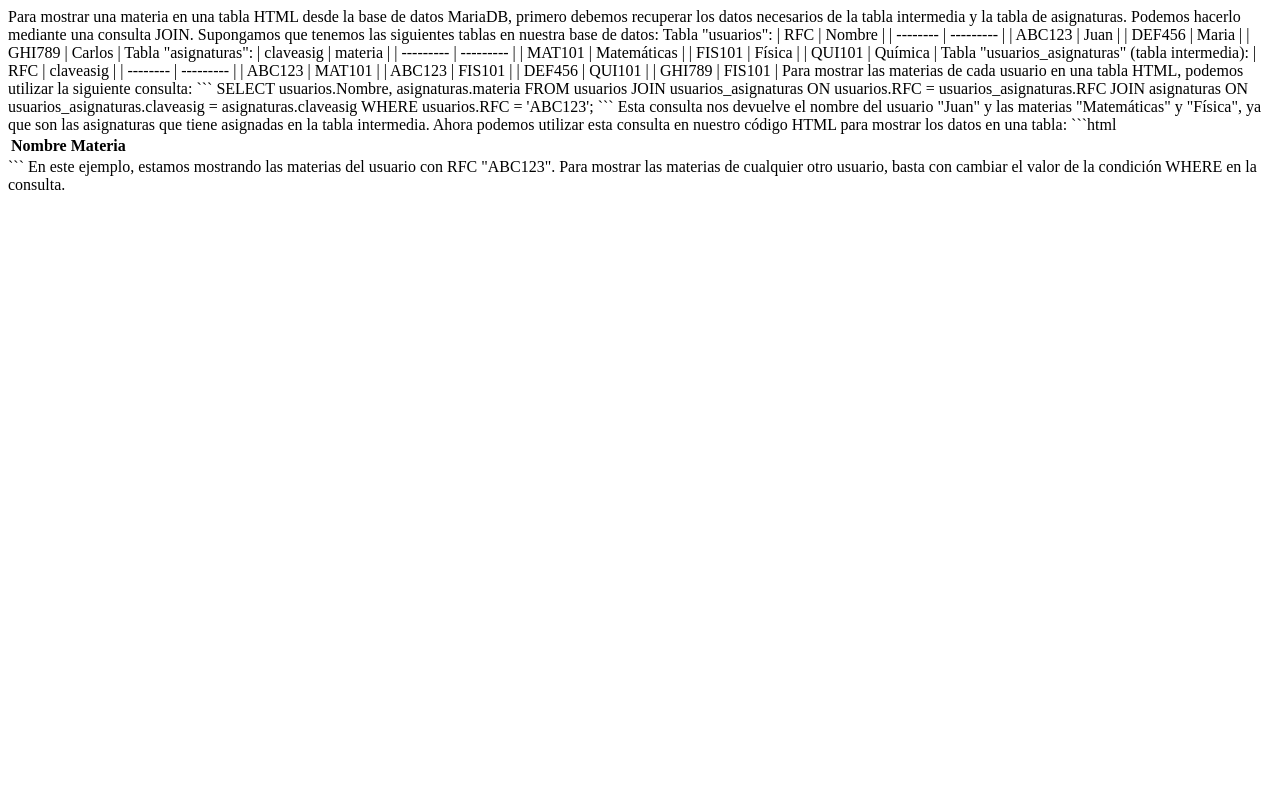
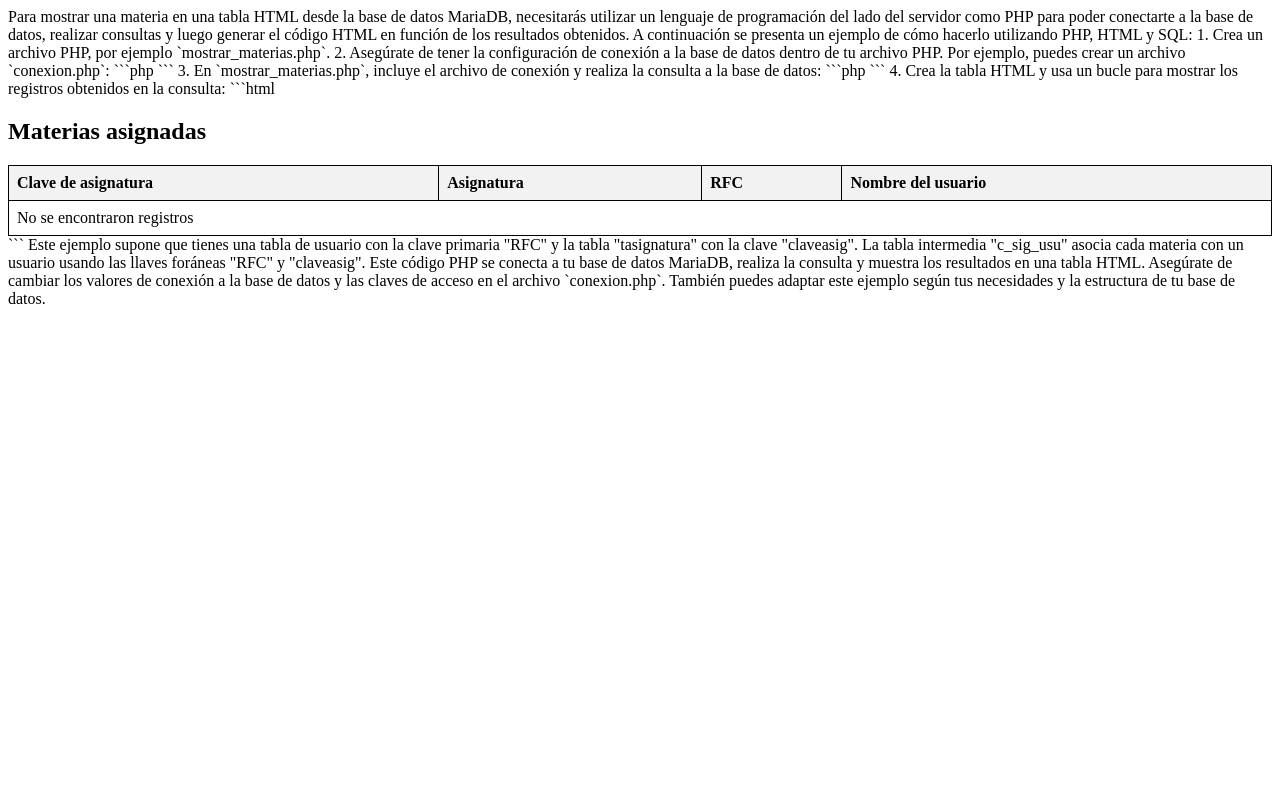
Before and after one commit to ScorpionSGOC/Notas-IDAC, a PHP site: page /Nota.php in a window 1280 px wide. Run offline with PHP 8.4, Linux system fonts and the light colour scheme; data that the repository does not hold is empty; a stand-in replaces the project's code that opens the database connection.

Commit message:
Actualizar Nota.php

````diff
--- a/Nota.php
+++ b/Nota.php
@@ -1,82 +1,89 @@
-Para mostrar una materia en una tabla HTML desde la base de datos MariaDB, primero debemos recuperar los datos necesarios de la tabla intermedia y la tabla de asignaturas. Podemos hacerlo mediante una consulta JOIN.
+Para mostrar una materia en una tabla HTML desde la base de datos MariaDB, necesitarás utilizar un lenguaje de programación del lado del servidor como PHP para poder conectarte a la base de datos, realizar consultas y luego generar el código HTML en función de los resultados obtenidos. A continuación se presenta un ejemplo de cómo hacerlo utilizando PHP, HTML y SQL:
 
-Supongamos que tenemos las siguientes tablas en nuestra base de datos:
+1. Crea un archivo PHP, por ejemplo `mostrar_materias.php`.
 
-Tabla "usuarios":
+2. Asegúrate de tener la configuración de conexión a la base de datos dentro de tu archivo PHP. Por ejemplo, puedes crear un archivo `conexion.php`:
+```php
+<?php
+$servername = "localhost";
+$username = "username";
+$password = "password";
+$database = "nombre_de_tu_base_de_datos";
 
-| RFC      | Nombre    |
-| -------- | --------- |
-| ABC123   | Juan      |
-| DEF456   | Maria     |
-| GHI789   | Carlos    |
+$conn = new mysqli($servername, $username, $password, $database);
 
-Tabla "asignaturas":
+if ($conn->connect_error) {
+  die("Error al conectar: " . $conn->connect_error);
+}
+?>
+```
+3. En `mostrar_materias.php`, incluye el archivo de conexión y realiza la consulta a la base de datos:
+```php
+<?php
+include 'conexion.php';
 
-| claveasig | materia   |
-| --------- | --------- |
-| MAT101    | Matemáticas |
-| FIS101    | Física     |
-| QUI101    | Química    |
+$sql = "SELECT tasignatura.claveasig, tasignatura.nombre AS asignatura, usuario.RFC, usuario.nombre AS usuario_nombre
+        FROM c_sig_usu
+        INNER JOIN tasignatura ON tasignatura.claveasig = c_sig_usu.claveasig
+        INNER JOIN usuario ON usuario.RFC = c_sig_usu.RFC";
+$result = $conn->query($sql);
+?>
+```
+4. Crea la tabla HTML y usa un bucle para mostrar los registros obtenidos en la consulta:
+```html
+<!DOCTYPE html>
+<html>
+<head>
+  <title>Mostrar materias</title>
+  <style>
+    table {
+      border-collapse: collapse;
+      width: 100%;
+    }
+    th, td {
+      border: 1px solid black;
+      padding: 8px;
+      text-align: left;
+    }
+    th {
+      background-color: #f2f2f2;
+    }
+  </style>
+</head>
+<body>
 
-Tabla "usuarios_asignaturas" (tabla intermedia):
+<h2>Materias asignadas</h2>
 
-| RFC      | claveasig |
-| -------- | --------- |
-| ABC123   | MAT101    |
-| ABC123   | FIS101    |
-| DEF456   | QUI101    |
-| GHI789   | FIS101    |
+<table>
+  <tr>
+    <th>Clave de asignatura</th>
+    <th>Asignatura</th>
+    <th>RFC</th>
+    <th>Nombre del usuario</th>
+  </tr>
+  <?php
+  if ($result->num_rows > 0) {
+    while($row = $result->fetch_assoc()) {
+      echo "<tr>";
+      echo "<td>" . $row["claveasig"] . "</td>";
+      echo "<td>" . $row["asignatura"] . "</td>";
+      echo "<td>" . $row["RFC"] . "</td>";
+      echo "<td>" . $row["usuario_nombre"] . "</td>";
+      echo "</tr>";
+    }
+  } else {
+    echo "<tr><td colspan='4'>No se encontraron registros</td></tr>";
+  }
+  $conn->close();
+  ?>
+</table>
 
-Para mostrar las materias de cada usuario en una tabla HTML, podemos utilizar la siguiente consulta:
-
-```
-SELECT usuarios.Nombre, asignaturas.materia
-FROM usuarios
-JOIN usuarios_asignaturas ON usuarios.RFC = usuarios_asignaturas.RFC
-JOIN asignaturas ON usuarios_asignaturas.claveasig = asignaturas.claveasig
-WHERE usuarios.RFC = 'ABC123';
+</body>
+</html>
 ```
 
-Esta consulta nos devuelve el nombre del usuario "Juan" y las materias "Matemáticas" y "Física", ya que son las asignaturas que tiene asignadas en la tabla intermedia.
+Este ejemplo supone que tienes una tabla de usuario con la clave primaria "RFC" y la tabla "tasignatura" con la clave "claveasig". La tabla intermedia "c_sig_usu" asocia cada materia con un usuario usando las llaves foráneas "RFC" y "claveasig". Este código PHP se conecta a tu base de datos MariaDB, realiza la consulta y muestra los resultados en una tabla HTML.
 
-Ahora podemos utilizar esta consulta en nuestro código HTML para mostrar los datos en una tabla:
+Asegúrate de cambiar los valores de conexión a la base de datos y las claves de acceso en el archivo `conexion.php`.
 
-```html
-<table>
-  <thead>
-    <tr>
-      <th>Nombre</th>
-      <th>Materia</th>
-    </tr>
-  </thead>
-  <tbody>
-    <?php
-    // Conexión a la base de datos
-    $conexion = new mysqli("localhost", "usuario", "contraseña", "basededatos");
-
-    // Consulta con JOIN para obtener los datos necesarios
-    $sql = "SELECT usuarios.Nombre, asignaturas.materia
-            FROM usuarios
-            JOIN usuarios_asignaturas ON usuarios.RFC = usuarios_asignaturas.RFC
-            JOIN asignaturas ON usuarios_asignaturas.claveasig = asignaturas.claveasig
-            WHERE usuarios.RFC = 'ABC123'";
-
-    // Ejecución de la consulta y obtención de resultados
-    $resultados = $conexion->query($sql);
-
-    // Recorrido de los resultados y creación de filas en la tabla
-    while ($fila = $resultados->fetch_assoc()) {
-      echo "<tr>";
-      echo "<td>" . $fila["Nombre"] . "</td>";
-      echo "<td>" . $fila["materia"] . "</td>";
-      echo "</tr>";
-    }
-
-    // Cierre de la conexión a la base de datos
-    $conexion->close();
-    ?>
-  </tbody>
-</table>
-```
-
-En este ejemplo, estamos mostrando las materias del usuario con RFC "ABC123". Para mostrar las materias de cualquier otro usuario, basta con cambiar el valor de la condición WHERE en la consulta.
+También puedes adaptar este ejemplo según tus necesidades y la estructura de tu base de datos.
````
